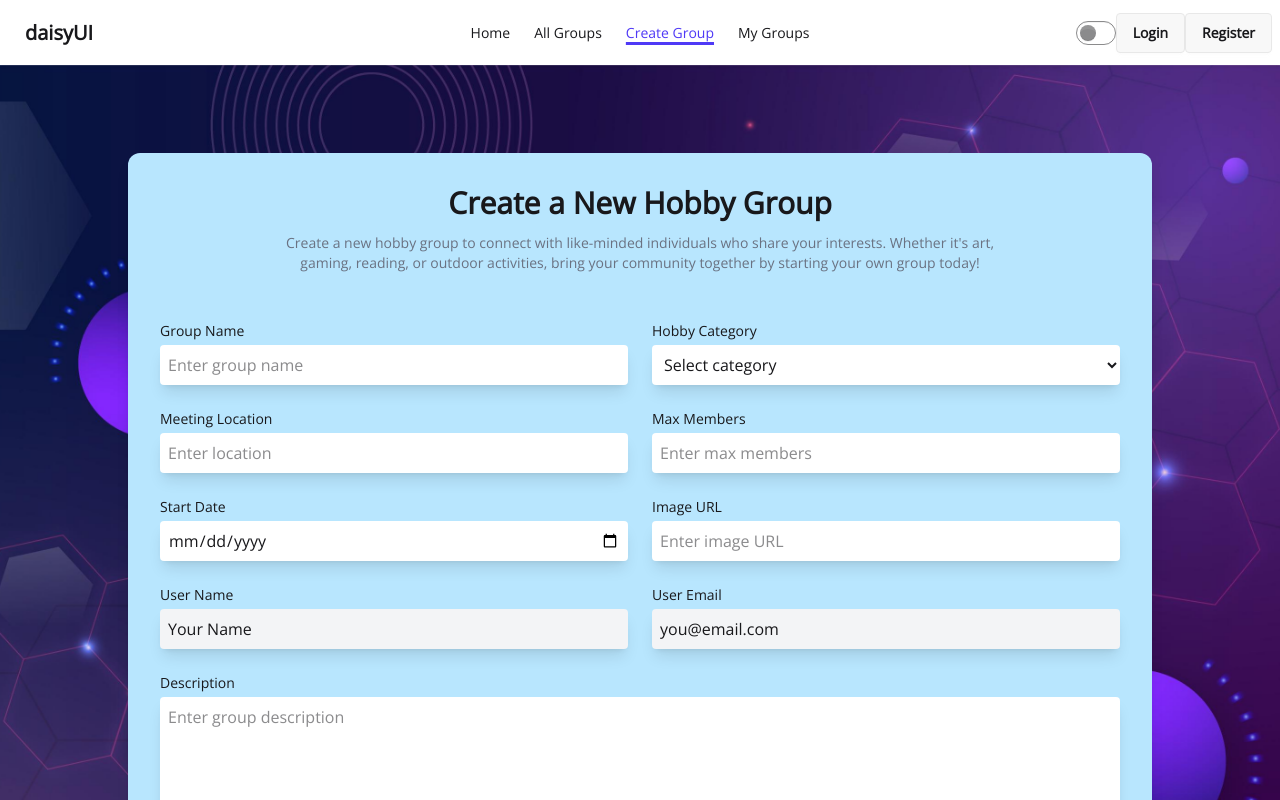
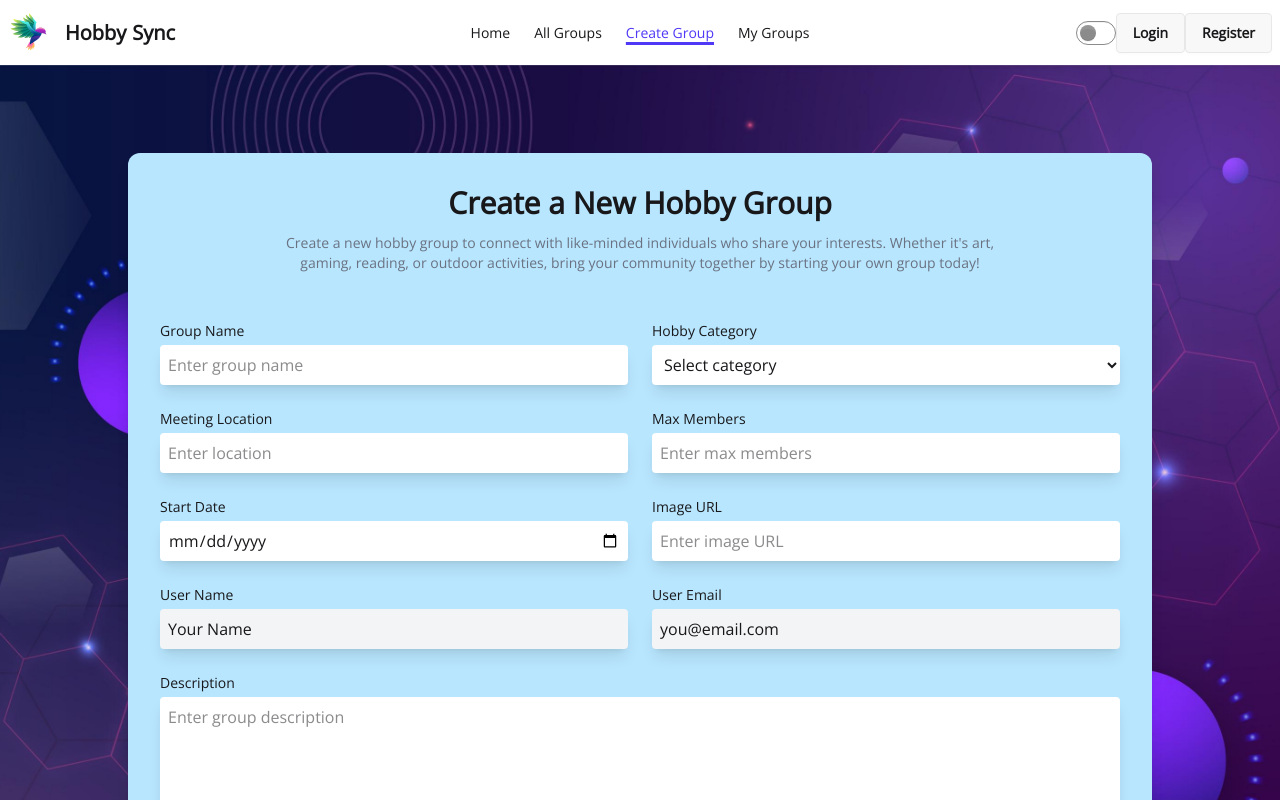
Before and after one commit to apupaul1/hobby-sync, a React (Vite) app: page /createGroup in a window 1280 px wide. Shown: the top 800 px of the page. Built offline with nearby package versions, Linux system fonts and the light colour scheme.

Commit message:
Added the website logo and name

```diff
--- a/index.html
+++ b/index.html
@@ -2,9 +2,9 @@
 <html data-theme="light" lang="en">
   <head>
     <meta charset="UTF-8" />
-    <link rel="icon" type="image/svg+xml" href="/vite.svg" />
+    <link rel="icon" type="image/svg+xml" href="/public/logo.jpg" />
     <meta name="viewport" content="width=device-width, initial-scale=1.0" />
-    <title>Vite + React</title>
+    <title>HobbySync</title>
     <style>
       @import url("https://fonts.googleapis.com/css2?family=Open+Sans:ital@0;1&display=swap");
     </style>
--- a/src/components/HobbyDetails.jsx
+++ b/src/components/HobbyDetails.jsx
@@ -1,20 +1,23 @@
-import React from 'react';
+import React, { useState } from 'react';
 import { useLoaderData } from 'react-router';
 import { Link } from 'react-router';
+import Swal from 'sweetalert2';
 
 const HobbyDetails = () => {
     const hobbyName = useLoaderData();
     const { name, url, catagory, location, members, description, date } = hobbyName;
     const today = new Date();
     const startDate = new Date(date);
+
+    const [joined, setJoined] = useState(()=>{
+        // const status = localStorage.getItem(`joined-${name}`);
+        // return status === 'true'
+    })
     // console.log(hobbyName);
 
-    console.log(today,startDate);
+    // console.log(today,startDate);
 
-    const isGroupActive = () => {
-        const t = startDate>=today;
-        console.log(t);
-    }
+    const isGroupActive = () => startDate >= today;
 
     return (
         <div className='w-11/12 mx-auto'>
@@ -31,28 +34,46 @@ const HobbyDetails = () => {
                     <p className='text-center'>{description}</p>
                     <hr className='border-dashed text-gray-400' />
                     <h2 className="text-center">Group Name: {name}</h2>
-                    <hr className='border-dashed text-gray-400'/>
+                    <hr className='border-dashed text-gray-400' />
                     <p className='text-center'>Catagory: <span className="badge badge-primary font-bold">{catagory}</span> </p>
-                    <hr className='border-dashed text-gray-400'/>
+                    <hr className='border-dashed text-gray-400' />
                     <h2 className='text-center '>Total Team Member: {members}</h2>
-                    <hr className='border-dashed text-gray-400'/>
+                    <hr className='border-dashed text-gray-400' />
                     <p className='text-center'>Meeting Location : {location}</p>
-                    <hr className='border-dashed text-gray-400'/>
+                    <hr className='border-dashed text-gray-400' />
                     <p className='text-center'>Start : {date}</p>
-                    <div className=" justify-end">
+                    <div className="justify-end">
                         {
-                            isGroupActive ?
-                                (<button className="btn btn-primary w-full">Join Group</button>) :
-                                (<p className="text-center text-red-600 font-semibold">
-                                    ❌ This group is no longer active.
-                                </p>)
+                            isGroupActive() ? (
+                                joined ? (
+                                    <button className="btn btn-disabled w-full">Already Joined</button>
+                                ) : (
+                                    <button
+                                        onClick={() => {
+                                            Swal.fire({
+                                                title: "Joined Group Successfully!",
+                                                icon: "success",
+                                                confirmButtonText: "OK",
+                                            });
+                                            setJoined(true);
+                                            // localStorage.setItem(`joined-${name}`,'true');
+                                        }}
+                                        className="btn btn-primary w-full"
+                                    >
+                                        Join Group
+                                    </button>
+                                )
+                            ) : (
+                                <p className="text-center text-red-600 font-semibold">
+                                    This group is no longer active.
+                                </p>
+                            )
                         }
-                        <Link className='flex justify-center' to={'/groups/'}>
-                        <button className='w-full btn btn-neutral mt-2'>Back</button></Link>
+
+                        <Link className='flex justify-center' to={'/groups'}>
+                            <button className='w-full btn btn-neutral mt-2'>Go Back</button>
+                        </Link>
                     </div>
-                    {
-
-                    }
                 </div>
             </div>
         </div>
--- a/src/components/Navbar.jsx
+++ b/src/components/Navbar.jsx
@@ -35,7 +35,13 @@ const Navbar = () => {
                         <li><a>My Groups</a></li>
                     </ul>
                 </div>
-                <a className="btn btn-ghost text-xl">daisyUI</a>
+                <div className='flex items-center'>
+                    <img
+                    src="/public/logo.jpg"
+                    alt="logo"
+                    className="w-10 h-10 rounded-full" />
+                    <h2 className="btn btn-ghost text-xl">Hobby<span>Sync</span></h2>
+                </div>
             </div>
             <div className="navbar-center hidden lg:flex">
                 <ul className="menu menu-horizontal px-1">
```
Also changed, not shown: public/logo.jpg (added).
